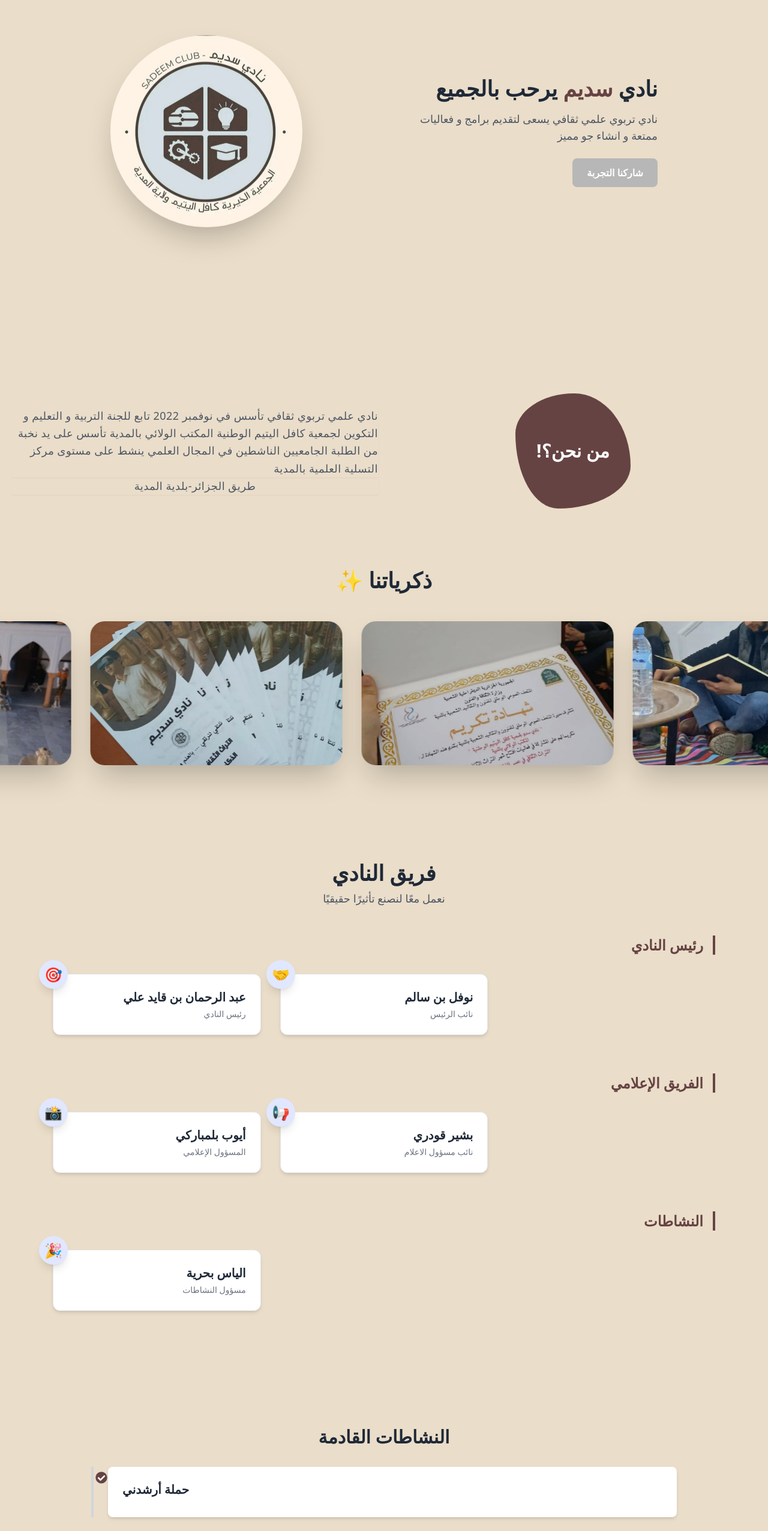
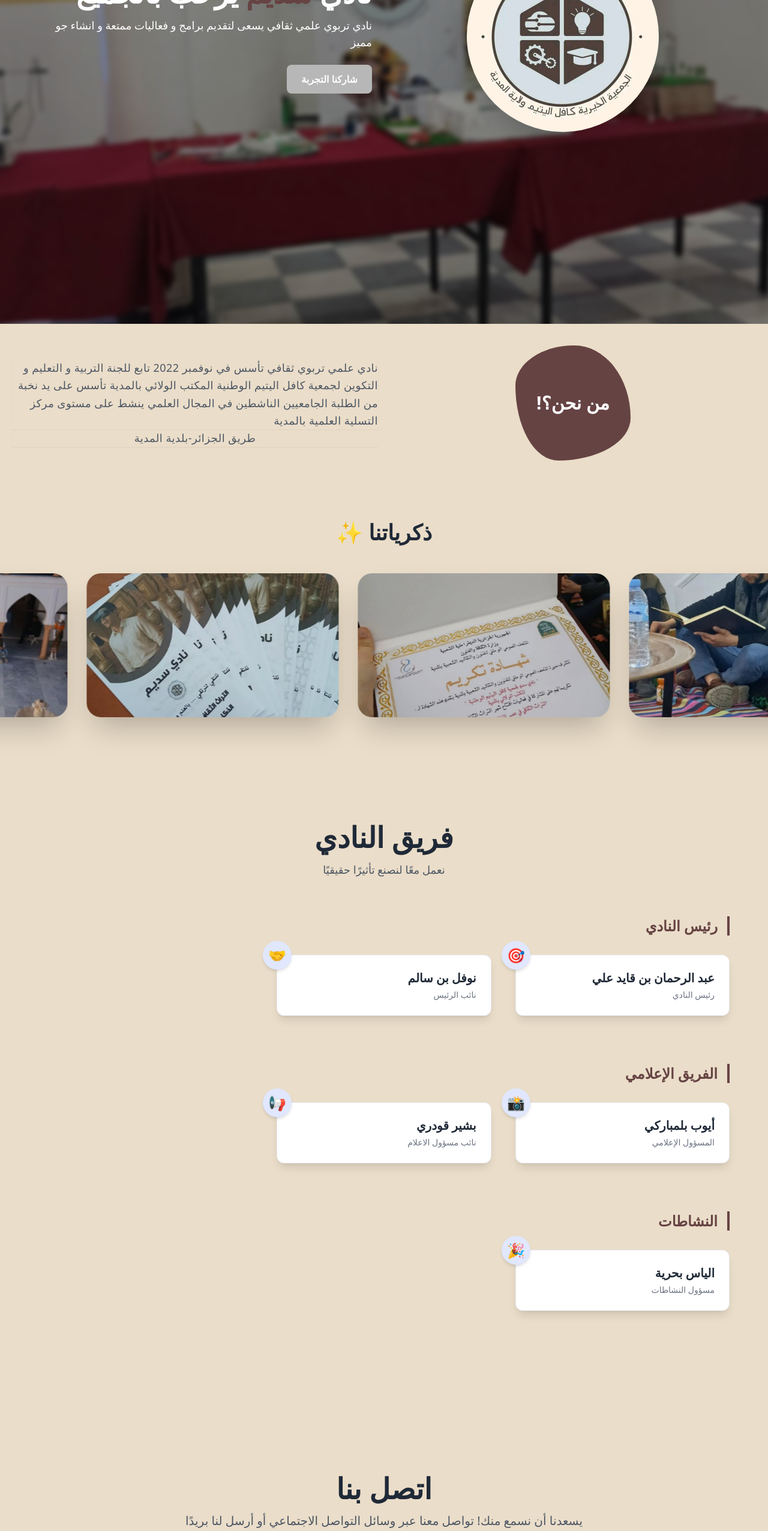
Before and after one commit to ayoubbelme/sadeem-club, a React (Create React App) app: page /home in a window 1280 px wide. Shown: the part 180-2733 px from the top of the page at 60% size. Built offline with nearby package versions, Linux system fonts and the light colour scheme.

Commit message:
change design

```diff
--- a/src/Pages/Home/Home.js
+++ b/src/Pages/Home/Home.js
@@ -12,10 +12,11 @@ const Home = () => {
                 <Who/>
                 <Gallery/>
                 <Team/>
+                <ContactUs/>
                 <Activities/>
                 <Courses/>
 
-                <ContactUs/>
+
 
 
 
--- a/src/Sections/Footer/Footer.js
+++ b/src/Sections/Footer/Footer.js
@@ -1,24 +1,56 @@
-import './Footer.css'
+import React, { useEffect, useRef, useState } from "react";
+
 const Footer = () => {
-    return (
-        <footer className="bg-third text-gray-400 py-8">
-            <div className="container mx-auto px-6 text-center space-y-4 ">
+  const footerRef = useRef(null);
+  const [isVisible, setIsVisible] = useState(false);
 
+  useEffect(() => {
+    const observer = new IntersectionObserver((entries) => {
+      entries.forEach((entry) => {
+        if (entry.isIntersecting) {
+          setIsVisible(true);
+          observer.unobserve(entry.target);
+        }
+      });
+    });
 
+    if (footerRef.current) observer.observe(footerRef.current);
 
+    return () => {
+      if (footerRef.current) observer.unobserve(footerRef.current);
+    };
+  }, []);
 
+  return (
+    <footer
+      ref={footerRef}
+      className={`relative bg-black/80 text-white py-10 mt-20 backdrop-blur-sm border-t border-gray-600/30 transition-all duration-1000 ${
+        isVisible ? "opacity-100 translate-y-0" : "opacity-0 translate-y-10"
+      }`}
+    >
+      {/* Decorative top border line */}
+      <div className="absolute top-0 left-1/2 -translate-x-1/2 w-2/3 h-[2px] bg-gradient-to-r from-fifth via-white to-primary rounded-full" />
 
-                <p className="text-gray-500 text-sm bg-third">
-                    Designed and Developed by <a className="text-fifth hover:text-primary font-semibold bg-third underline" href="https://www.instagram.com/ay.oub514/" target='blank'>Ayoub Blm</a>
-                </p>
+      <div className="container mx-auto px-6 text-center space-y-4">
+        <p className="text-sm sm:text-base font-light text-gray-300">
+          Designed & Developed by{" "}
+          <a
+            href="https://www.instagram.com/ay.oub514/"
+            target="_blank"
+            rel="noopener noreferrer"
+            className="text-fifth hover:text-gray-400 font-semibold transition duration-300 border-b border-transparent hover:border-fifth"
+          >
+            Ayoub Blm
+          </a>
+        </p>
 
-
-                <p className="text-gray-500 text-xs mt-2 bg-third">
-                    &copy; {new Date().getFullYear()} SADEEM CLUB.
-                </p>
-            </div>
-        </footer>
-    );
+        <p className="text-xs text-gray-400 tracking-wide">
+          &copy; {new Date().getFullYear()}{" "}
+          <span className="text-white font-semibold">SADEEM CLUB</span> — All rights reserved.
+        </p>
+      </div>
+    </footer>
+  );
 };
 
 export default Footer;
--- a/src/Sections/Header/Header.js
+++ b/src/Sections/Header/Header.js
@@ -11,7 +11,7 @@ const Header = () => {
     };
 
     return (
-        <nav className="border-gray-200">
+        <nav className="border-gray-200 z-50">
             <div className="max-w-screen-xl flex flex-wrap items-center justify-between mx-auto p-4">
                 {/* Logo Section */}
                 <a href="/home" className="flex items-center space-x-3 rtl:space-x-reverse">
--- a/src/components/Activities/Activities.js
+++ b/src/components/Activities/Activities.js
@@ -1,43 +1,78 @@
 import React from "react";
 import { FaCheckCircle } from "react-icons/fa";
+import { motion } from "framer-motion";
 
 const events = [
-  { id: 1, title: "حملة أرشدني", date: "", description: "" },
+  {
+    id: 1,
+    title: "حملة أرشدني",
+    date: "2025-?-?",
+    description: "حملة توعوية للناجحين في شهادة البكالوريا حول الحياة الجامعية و كيفية اختيار التخصص الجامعي.",
+  },
 
 ];
 
+const itemVariants = {
+  hidden: { opacity: 0, x: 50 },
+  visible: (i) => ({
+    opacity: 1,
+    x: 0,
+    transition: { delay: i * 0.2, duration: 0.6 },
+  }),
+};
+
 const Activities = () => {
   return (
-    <div className=" py-12" id="Activities">
-      <div className="max-w-5xl mx-auto px-6">
-        <h2 className="text-3xl font-bold text-center text-gray-800 mb-8">
+    <section id="Activities" className="py-24 px-6 bg-gradient-to-br ">
+      <div className="max-w-5xl mx-auto">
+        <motion.h2
+          className="text-3xl md:text-4xl font-extrabold text-center text-gray-800 mb-12"
+          initial={{ opacity: 0, y: -20 }}
+          whileInView={{ opacity: 1, y: 0 }}
+          transition={{ duration: 0.6 }}
+          viewport={{ once: true }}
+        >
           النشاطات القادمة
-        </h2>
+        </motion.h2>
 
-        <div className="relative border-l-4 border-gray-300 pl-6 ">
-          {events.map((event, index) => (
-            <div key={event.id} className="mb-8 relative">
-              {/* Timeline Circle */}
-              <div className="absolute left-[-1.3rem] top-2 bg-white rounded-full flex items-center justify-center">
-                <FaCheckCircle className="text-primary text-xl" />
-              </div>
+        {events.length > 0 ? (
+          <div className="relative border-r-4 border-primary border-opacity-40 pr-6">
+            {events.map((event, index) => (
+              <motion.div
+                key={event.id}
+                custom={index}
+                initial="hidden"
+                whileInView="visible"
+                viewport={{ once: true }}
+                variants={itemVariants}
+                className="mb-12 relative"
+              >
+                {/* Icon Bubble */}
+                <div className="absolute -right-6 top-4 bg-white rounded-full p-1 shadow">
+                  <FaCheckCircle className="text-primary text-xl" />
+                </div>
 
-              {/* Event Content */}
-              <div className="p-6 rounded-lg shadow-md bg-white">
-                <h3 className="text-xl font-semibold text-gray-800">{event.title}</h3>
-                <p className="text-sm text-gray-500">{event.date}</p>
-                <p className="text-gray-600 mt-2">{event.description}</p>
-              </div>
-
-              {/* Connector Line */}
-              {index !== events.length - 1 && (
-                <div className="absolute left-[-0.5rem] top-8 h-full w-1 "></div>
-              )}
-            </div>
-          ))}
-        </div>
+                {/* Content Card */}
+                <div className="bg-white shadow-lg p-6 rounded-xl text-right">
+                  <h3 className="text-xl font-bold text-gray-800">{event.title}</h3>
+                  <p className="text-sm text-primary mt-1">{event.date}</p>
+                  <p className="text-gray-600 mt-2 leading-relaxed">{event.description}</p>
+                </div>
+              </motion.div>
+            ))}
+          </div>
+        ) : (
+          <motion.p
+            className="text-center text-gray-500"
+            initial={{ opacity: 0 }}
+            whileInView={{ opacity: 1 }}
+            viewport={{ once: true }}
+          >
+            لا توجد نشاطات قادمة حالياً.
+          </motion.p>
+        )}
       </div>
-    </div>
+    </section>
   );
 };
 
--- a/src/components/ContactUs/ContactUs.js
+++ b/src/components/ContactUs/ContactUs.js
@@ -1,28 +1,84 @@
 import { FaFacebook, FaInstagram, FaEnvelope } from 'react-icons/fa';
+import { motion } from 'framer-motion';
+
+const iconVariants = {
+    hidden: { opacity: 0, scale: 0.5, y: 50 },
+    visible: (i) => ({
+        opacity: 1,
+        scale: 1,
+        y: 0,
+        transition: {
+            delay: i * 0.2,
+            type: "spring",
+            stiffness: 100,
+            damping: 10,
+        },
+    }),
+};
 
 const ContactUs = () => {
     return (
-        <div className="py-24 px-6 flex flex-col items-center text-center" id="ContactUs">
-            <h1 className="text-4xl font-semibold text-gray-800 mb-6">اتصل بنا</h1>
-            <p className="text-gray-600 mb-6">
-            يسعدنا أن نسمع منك! تواصل معنا عبر وسائل التواصل الاجتماعي أو أرسل لنا بريدًا إلكترونيًا.
-            </p>
-            <div className="flex space-x-20 md:space-x-20 lg:space-x-36 mt-6 ">
-                <a href="https://www.facebook.com/profile.php?id=100089022945764" target="_blank" rel="noopener noreferrer"
-                    className="text-primary hover:text-blue-600 text-7xl sm:text-9xl md:text-7xl lg:text-9xl transition duration-300 ease-in-out transform hover:scale-110 border-none">
-                    <FaFacebook />
-                </a>
-                <a href="https://www.instagram.com/sadeemclub?utm_source=ig_web_button_share_sheet&igsh=ZDNlZDc0MzIxNw==" target="_blank" rel="noopener noreferrer"
-                    className="text-primary hover:text-pink-600 text-7xl sm:text-6xl md:text-7xl lg:text-9xl transition duration-300 ease-in-out transform hover:scale-110">
-                    <FaInstagram />
-                </a>
-                <a href="https://mail.google.com/mail/u/0/#inbox?compose=jrjtXLCPcKMdJGllzfcMbMxMgZzDKzpLjNpDFRlTQZxTrqTPDbQvKQvDbWtjLPDrncnDcfTr"
-                    className="text-primary hover:text-red-600 text-7xl sm:text-6xl md:text-7xl lg:text-9xl transition duration-300 ease-in-out transform hover:scale-110" target='_blank'>
+        <motion.div
+            id="ContactUs"
+            className="py-24 px-6 bg-gradient-to-br flex flex-col items-center text-center"
+            initial={{ opacity: 0, y: 50 }}
+            whileInView={{ opacity: 1, y: 0 }}
+            viewport={{ once: true }}
+            transition={{ duration: 0.8, ease: 'easeOut' }}
+        >
+            <motion.h1
+                className="text-4xl md:text-5xl font-extrabold text-gray-800 mb-4"
+                initial={{ opacity: 0, y: -20 }}
+                whileInView={{ opacity: 1, y: 0 }}
+                transition={{ duration: 0.6 }}
+            >
+                اتصل بنا
+            </motion.h1>
 
-                    <FaEnvelope />
-                </a>
+            <motion.p
+                className="text-lg md:text-xl text-gray-600 max-w-2xl mb-10 leading-relaxed"
+                initial={{ opacity: 0 }}
+                whileInView={{ opacity: 1 }}
+                transition={{ delay: 0.3, duration: 0.6 }}
+            >
+                يسعدنا أن نسمع منك! تواصل معنا عبر وسائل التواصل الاجتماعي أو أرسل لنا بريدًا إلكترونيًا.
+            </motion.p>
+
+            <div className="flex flex-wrap justify-center gap-10 mt-6">
+                {[{
+                    href: "https://www.facebook.com/profile.php?id=100089022945764",
+                    icon: <FaFacebook />,
+                    color: "text-blue-600 hover:bg-blue-50",
+                    label: "Facebook"
+                }, {
+                    href: "https://www.instagram.com/sadeemclub",
+                    icon: <FaInstagram />,
+                    color: "text-pink-500 hover:bg-pink-50",
+                    label: "Instagram"
+                }, {
+                    href: "mailto:sadeemclub@gmail.com",
+                    icon: <FaEnvelope />,
+                    color: "text-red-500 hover:bg-red-50",
+                    label: "Email"
+                }].map((item, i) => (
+                    <motion.a
+                        key={item.label}
+                        href={item.href}
+                        target="_blank"
+                        rel="noopener noreferrer"
+                        aria-label={item.label}
+                        className={`w-24 h-24 rounded-full bg-white shadow-lg flex items-center justify-center text-4xl transition-transform duration-300 hover:scale-110 ${item.color}`}
+                        variants={iconVariants}
+                        initial="hidden"
+                        whileInView="visible"
+                        viewport={{ once: true }}
+                        custom={i}
+                    >
+                        {item.icon}
+                    </motion.a>
+                ))}
             </div>
-        </div>
+        </motion.div>
     );
 };
 
--- a/src/components/Container/Container.js
+++ b/src/components/Container/Container.js
@@ -1,6 +1,6 @@
-import React, { useEffect, useRef, useState } from 'react'; // Import React and hooks
-import './Container.css';
+import React, { useEffect, useRef, useState } from 'react';
 import logo from '../../assets/images/logo.jpg';
+import background from '../../assets/images/a.jpg'; // your new background image
 
 const Container = () => {
     const textRef = useRef(null);
@@ -11,54 +11,69 @@ const Container = () => {
             entries.forEach(entry => {
                 if (entry.isIntersecting) {
                     setIsVisible(true);
-                    observer.unobserve(entry.target); // Stop observing after visibility
+                    observer.unobserve(entry.target);
                 }
             });
         });
 
-        if (textRef.current) {
-            observer.observe(textRef.current);
-        }
+        if (textRef.current) observer.observe(textRef.current);
 
         return () => {
-            if (textRef.current) {
-                observer.unobserve(textRef.current);
-            }
+            if (textRef.current) observer.unobserve(textRef.current);
         };
     }, []);
 
     return (
-        <div className="min-h-screen flex items-center justify-center py-12">
-            <div className="container mx-auto md:mx-40 flex flex-col lg:flex-row items-center lg:space-x-10 px-6 ">
+        <div className="relative py-20 px-4 min-h-[calc(100vh-80px)] overflow-hidden">
 
-                {/* Logo Section */}
-                <div className="lg:w-1/2 mb-6 lg:mb-0">
-                    <img
-                        src={logo}
-                        alt="sadeem picture"
-                        className="w-40 h-40 sm:w-72 sm:h-72 md:w-80 md:h-80 rounded-full shadow-2xl logo-animation" // Added shadow-2xl
-                    />
-                </div>
+          {/* Blurred Background Image */}
+          <div
+            className="absolute inset-0 bg-cover bg-center scale-105 blur-sm"
+            style={{ backgroundImage: `url(${background})`, zIndex: 0 }}
+          ></div>
 
+          {/* Dark overlay for contrast */}
+          <div className="absolute inset-0 bg-black/40 z-10"></div>
+
+          {/* Foreground Content */}
+          <div className="relative z-20 container mx-auto flex flex-col-reverse lg:flex-row items-center gap-10 max-w-6xl">
             {/* Text Section */}
-                <div className="w-full lg:w-1/2 flex flex-col items-end">
-                    <h1 className={"text-4xl font-bold text-gray-800 mb-4 "} ref={textRef}>
-                        نادي <span className='text-primary'>سديم</span> يرحب بالجميع
+            <div
+              ref={textRef}
+              className={`w-full lg:w-1/2 transition-all duration-1000 ${
+                isVisible ? 'opacity-100 translate-y-0' : 'opacity-0 translate-y-10'
+              } text-white text-right`}
+            >
+              <h1 className="text-4xl sm:text-5xl font-bold mb-4">
+                نادي <span className="text-primary">سديم</span> يرحب بالجميع
               </h1>
-                    <p className={`text-gray-600 text-lg mb-6 text-right ${isVisible ? 'animate-slide-in' : 'opacity-0'}`}>
+              <p className="text-lg mb-6">
                 نادي تربوي علمي ثقافي يسعى لتقديم برامج و فعاليات ممتعة و انشاء جو مميز
               </p>
               <a
                 href="https://www.facebook.com/profile.php?id=100089022945764"
-                        target='_blank'
+                target="_blank"
+                rel="noopener noreferrer"
                 className="inline-block bg-third text-white px-6 py-3 rounded-lg font-semibold hover:bg-primary transition"
               >
                 شاركنا التجربة
               </a>
             </div>
+
+            {/* Logo Section */}
+            <div className="w-full lg:w-1/2 flex justify-center">
+              <img
+                src={logo}
+                alt="sadeem logo"
+                className={`w-40 h-40 sm:w-72 sm:h-72 md:w-80 md:h-80 rounded-full shadow-2xl transition-all duration-1000 ${
+                  isVisible ? 'opacity-100 scale-100' : 'opacity-0 scale-90'
+                }`}
+              />
+            </div>
           </div>
         </div>
       );
+
 };
 
 export default Container;
--- a/src/components/Courses/Courses.css
+++ b/src/components/Courses/Courses.css
@@ -1,13 +1,14 @@
-.slideshow-container {
-    width: 100%;
-    height: 400px;
-    position: relative;
-    overflow: hidden;
-}
+@keyframes fade-in {
+    from {
+      opacity: 0;
+      transform: translateY(20px) scale(0.95);
+    }
+    to {
+      opacity: 1;
+      transform: translateY(0) scale(1);
+    }
+  }
 
-.slide {
-    width: 100%;
-    height: 100%;
-    object-fit: cover;
-    transition: opacity 1s ease-in-out;
-}
+  .animate-fade-in {
+    animation: fade-in 0.4s ease-out forwards;
+  }
--- a/src/components/Team/Team.js
+++ b/src/components/Team/Team.js
@@ -1,4 +1,5 @@
-import React, { useEffect, useRef, useState } from 'react';
+import React from 'react';
+import { motion } from 'framer-motion';
 
 const team = [
   {
@@ -23,52 +24,64 @@ const team = [
   },
 ];
 
+const cardVariants = {
+  hidden: { opacity: 0, y: 40 },
+  visible: (i) => ({
+    opacity: 1,
+    y: 0,
+    transition: { delay: i * 0.2, type: 'spring', stiffness: 60 },
+  }),
+};
+
 export default function TeamSection() {
-  const sectionRef = useRef(null);
-  const [visible, setVisible] = useState(false);
+  return (
+    <section className="py-24 px-6 bg-gradient-to-br text-right" dir="rtl">
+      <div className="max-w-6xl mx-auto">
+        <motion.h2
+          className="text-4xl md:text-5xl font-extrabold text-center text-gray-800 mb-4"
+          initial={{ opacity: 0, y: -20 }}
+          whileInView={{ opacity: 1, y: 0 }}
+          viewport={{ once: true }}
+          transition={{ duration: 0.6 }}
+        >
+          فريق النادي
+        </motion.h2>
 
-  useEffect(() => {
-    const observer = new IntersectionObserver(entries => {
-      if (entries[0].isIntersecting) {
-        setVisible(true);
-        observer.disconnect();
-      }
-    });
-    if (sectionRef.current) observer.observe(sectionRef.current);
-    return () => observer.disconnect();
-  }, []);
-
-  return (
-    <section ref={sectionRef} className="py-20 bg-gradient-to-br text-right">
-      <div className="max-w-6xl mx-auto px-6">
-        <h2 className="text-4xl font-extrabold text-center text-gray-800 mb-2"> فريق النادي</h2>
-        <p className="text-center text-gray-600 text-lg mb-12">
+        <motion.p
+          className="text-center text-gray-600 text-lg mb-16"
+          initial={{ opacity: 0 }}
+          whileInView={{ opacity: 1 }}
+          viewport={{ once: true }}
+          transition={{ delay: 0.3, duration: 0.6 }}
+        >
           نعمل معًا لنصنع تأثيرًا حقيقيًا
-        </p>
+        </motion.p>
 
         {team.map((group, groupIdx) => (
-          <div key={groupIdx} className="mb-16">
-            {/* Category Title */}
-            <div
-              className={`text-2xl font-bold text-primary mb-8 border-r-4 border-primary pr-4 transition-all duration-700 ${
-                visible ? 'opacity-100 translate-y-0' : 'opacity-0 translate-y-4'
-              }`}
+          <div key={groupIdx} className="mb-20">
+            <motion.div
+              className="text-2xl font-bold text-primary mb-8 border-r-4 border-primary pr-4"
+              initial={{ opacity: 0, x: 50 }}
+              whileInView={{ opacity: 1, x: 0 }}
+              viewport={{ once: true }}
+              transition={{ delay: 0.2, duration: 0.5 }}
             >
               {group.category}
-            </div>
+            </motion.div>
 
-            {/* Members Grid */}
-            <div className="grid grid-cols-1 sm:grid-cols-2 md:grid-cols-3 gap-8">
+            <div className="grid grid-cols-1 sm:grid-cols-2 md:grid-cols-3 gap-10">
               {group.members.map((member, index) => (
-                <div
+                <motion.div
                   key={index}
-                  className={`relative bg-white border border-gray-200 rounded-xl p-6 shadow-md transition duration-500 ease-in-out transform hover:shadow-xl hover:-translate-y-2 ${
-                    visible ? 'opacity-100 translate-y-0' : 'opacity-0 translate-y-6'
-                  }`}
-                  style={{ transitionDelay: `${index * 100}ms` }}
+                  className="relative bg-white border border-gray-200 rounded-xl p-6 shadow-lg hover:shadow-xl transition-transform hover:-translate-y-2"
+                  variants={cardVariants}
+                  initial="hidden"
+                  whileInView="visible"
+                  viewport={{ once: true }}
+                  custom={index}
                 >
                   {/* Icon Bubble */}
-                  <div className="absolute -top-6 -left-6 bg-indigo-100 text-indigo-700 w-12 h-12 flex items-center justify-center rounded-full text-2xl shadow-lg transform group-hover:scale-110 transition">
+                  <div className="absolute -top-6 -left-6 bg-indigo-100 text-indigo-700 w-12 h-12 flex items-center justify-center rounded-full text-2xl shadow-md">
                     {member.icon}
                   </div>
 
@@ -76,7 +89,7 @@ export default function TeamSection() {
                     <h4 className="text-xl font-bold text-gray-800">{member.name}</h4>
                     <p className="text-sm text-gray-500 mt-1">{member.role}</p>
                   </div>
-                </div>
+                </motion.div>
               ))}
             </div>
           </div>
```
Also changed, not shown: src/components/Courses/Courses.js (+42 -56 lines), src/assets/images/photo2.jfif (added). Lines whose indentation alone changed are shown as unchanged.
